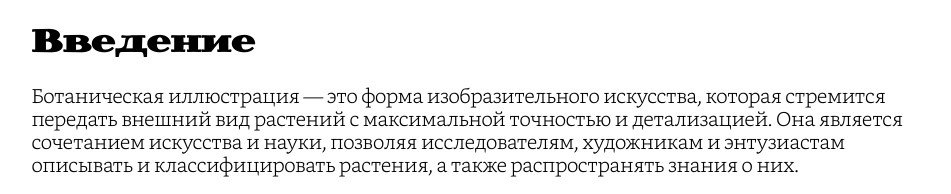
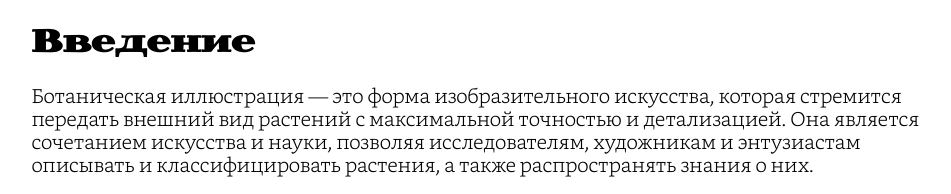
Before and after one commit to mantevian/typography_labs, a plain HTML site: page 2/botany.html in a window 1280 px wide. Shown: the part 710-904 px from the top of the page, without its empty margins (157-1108 px from the left). Drawn offline with Linux system fonts and the light colour scheme; a web font is replaced by a local one.

Commit message:
letter spacing

```diff
--- a/2/botany.html
+++ b/2/botany.html
@@ -25,7 +25,7 @@
 		p,
 		blockquote {
 			font-family: BookerlyLight;
-			letter-spacing: -0.02em;
+			letter-spacing: -0.01em;
 		}
 	</style>
 </head>
```
